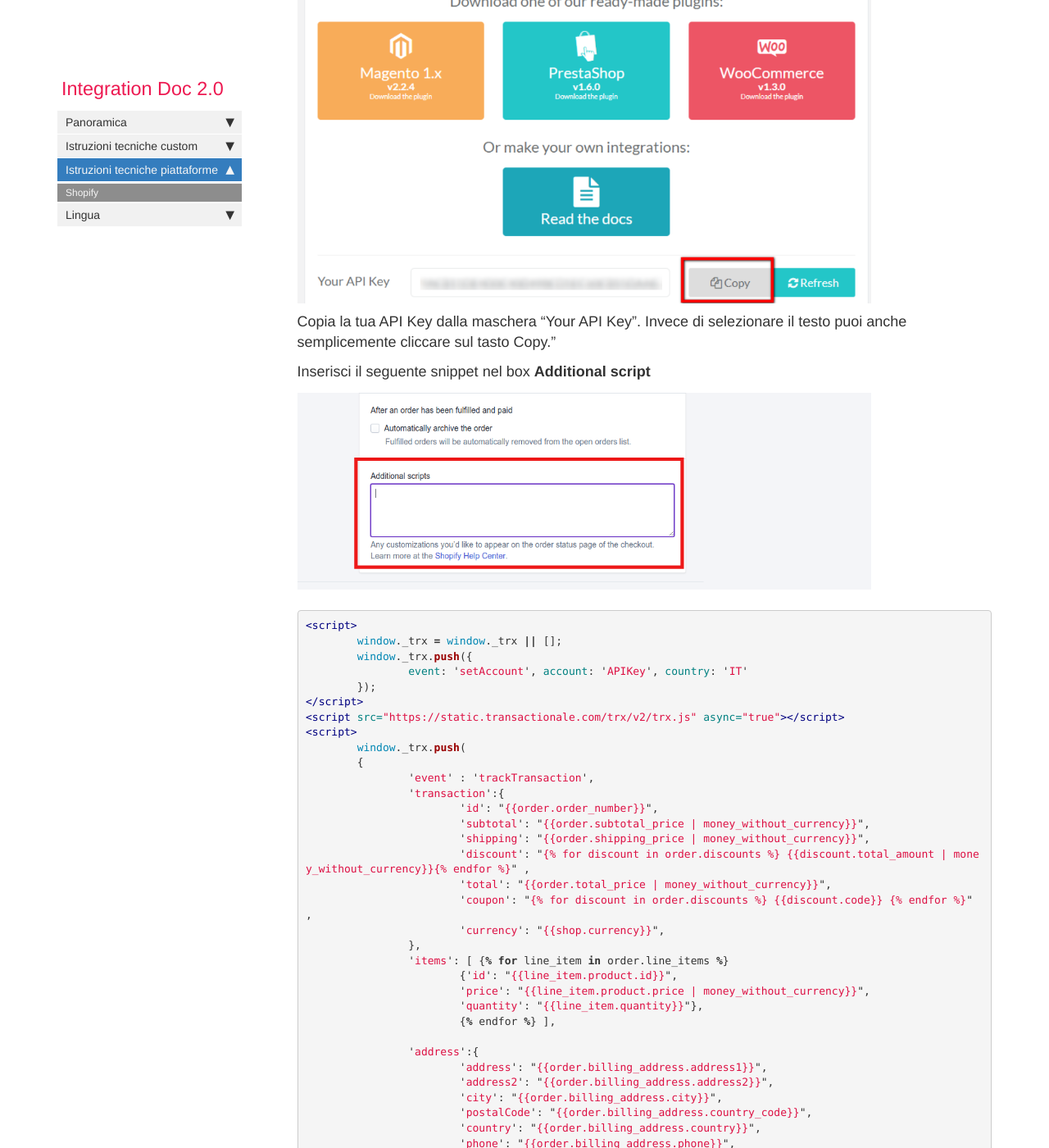
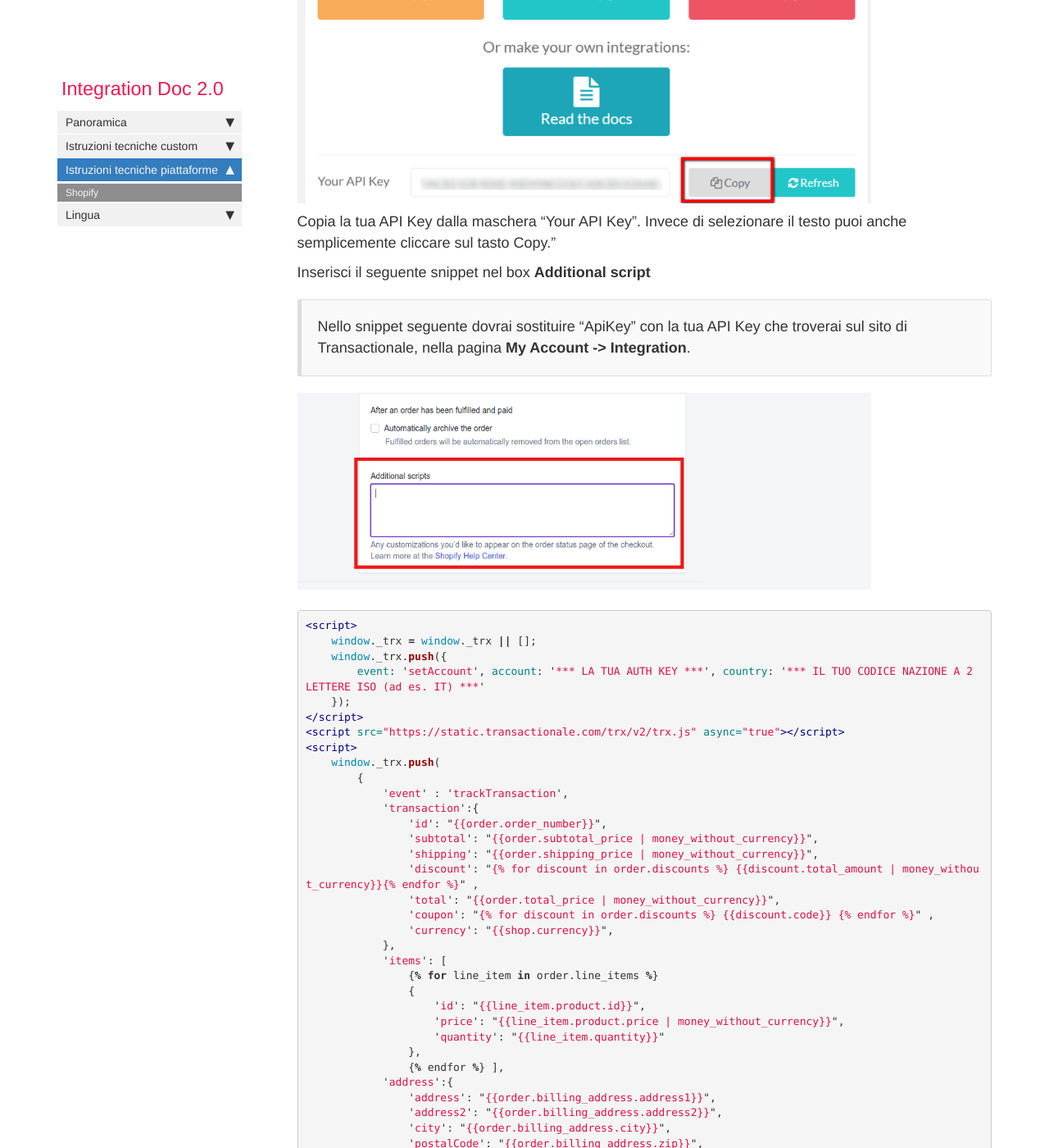
Before and after one commit to flyertech/trx_docs_it, a Jekyll site: the page built from pages/mydoc/shopify.md, in a window 1280 px wide and 1400 px high, scrolled down 1747 px. Shown: the whole window at 82% size. Built offline with Jekyll 4.4.1, drawn with Linux system fonts in a browser that asks for light colours; nearby versions of some CDN libraries; comment, search, counter and statistics services are not loaded; some of the changed text lies outside the part shown.

Commit message:
Aggiornata documentazione Shopify

```diff
--- a/pages/mydoc/shopify.md
+++ b/pages/mydoc/shopify.md
@@ -19,7 +19,6 @@ Seleziona **Checkout**
 
 ![image-title-here](images/shopify/checkout.png){:class="img-responsive"}
 
-{% include callout.html content="Nello snippet seguente dovrai sostituire \"ApiKey\" con la tua API Key che troverai sul sito di Transactionale, nella pagina **My Account -> Integration**." %}
 
 ![image-title-here](images/shopify/apikey.png){:class="img-responsive"}
 
@@ -27,12 +26,11 @@ Copia la tua API Key dalla maschera “Your API Key”. Invece di selezionare il
 
 Inserisci il seguente snippet nel box **Additional script**
 
+{% include callout.html content="Nello snippet seguente dovrai sostituire \"ApiKey\" con la tua API Key che troverai sul sito di Transactionale, nella pagina **My Account -> Integration**." %}
 ![image-title-here](images/shopify/add_script.png){:class="img-responsive"}
 
 
 {% highlight html %}{% include_relative snippets/shopify.md %}{% endhighlight %}
-
-
 
 Salva cliccalndo il pulsante **Save** in alto
 
--- a/pages/mydoc/snippets/shopify.md
+++ b/pages/mydoc/snippets/shopify.md
@@ -1,45 +1,49 @@
 {% raw %}
 <script>
-	window._trx = window._trx || [];
-	window._trx.push({
-		event: 'setAccount', account: 'APIKey', country: 'IT'
-	});
+    window._trx = window._trx || [];
+    window._trx.push({
+        event: 'setAccount', account: '*** LA TUA AUTH KEY ***', country: '*** IL TUO CODICE NAZIONE A 2 LETTERE ISO (ad es. IT) ***'
+    });
 </script>
 <script src="https://static.transactionale.com/trx/v2/trx.js" async="true"></script>
 <script>
-	window._trx.push(
-	{
-		'event' : 'trackTransaction',
-	  	'transaction':{
-			'id': "{{order.order_number}}",
-			'subtotal': "{{order.subtotal_price | money_without_currency}}",
-			'shipping': "{{order.shipping_price | money_without_currency}}",
-			'discount': "{% for discount in order.discounts %} {{discount.total_amount | money_without_currency}}{% endfor %}" ,
-			'total': "{{order.total_price | money_without_currency}}",
-			'coupon': "{% for discount in order.discounts %} {{discount.code}} {% endfor %}" ,
-			'currency': "{{shop.currency}}",
-		},
-		'items': [ {% for line_item in order.line_items %}
-			{'id': "{{line_item.product.id}}",
-			'price': "{{line_item.product.price | money_without_currency}}",
-			'quantity': "{{line_item.quantity}}"},
-			{% endfor %} ],
-
-		'address':{
-			'address': "{{order.billing_address.address1}}",
-			'address2': "{{order.billing_address.address2}}",
-			'city': "{{order.billing_address.city}}",
-			'postalCode': "{{order.billing_address.country_code}}",
-			'country': "{{order.billing_address.country}}",
-			'phone': "{{order.billing_address.phone}}",
-	   },
-		'customer': {
-			'firstName': "{{order.customer.first_name}}",
-			'lastName': "{{order.customer.last_name}}",
-			'company': "{{order.customer_address.company}}",
-			'email': "{{order.customer.email}}",
-			'optin' : "{{checkout.buyer_accepts_marketing}}",
-		},
-	});
+    window._trx.push(
+        {
+            'event' : 'trackTransaction',
+            'transaction':{
+                'id': "{{order.order_number}}",
+                'subtotal': "{{order.subtotal_price | money_without_currency}}",
+                'shipping': "{{order.shipping_price | money_without_currency}}",
+                'discount': "{% for discount in order.discounts %} {{discount.total_amount | money_without_currency}}{% endfor %}" ,
+                'total': "{{order.total_price | money_without_currency}}",
+                'coupon': "{% for discount in order.discounts %} {{discount.code}} {% endfor %}" ,
+                'currency': "{{shop.currency}}",
+            },
+            'items': [
+                {% for line_item in order.line_items %}
+                {
+                    'id': "{{line_item.product.id}}",
+                    'price': "{{line_item.product.price | money_without_currency}}",
+                    'quantity': "{{line_item.quantity}}"
+                },
+                {% endfor %} ],
+            'address':{
+                'address': "{{order.billing_address.address1}}",
+                'address2': "{{order.billing_address.address2}}",
+                'city': "{{order.billing_address.city}}",
+                'postalCode': "{{order.billing_address.zip}}",
+                'country': "{{order.billing_address.country_code}}",
+                'phone': "{{order.billing_address.phone}}",
+            },
+            'customer': {
+                'firstName': "{{order.customer.first_name}}",
+                'lastName': "{{order.customer.last_name}}",
+                'company': "{{order.customer_address.company}}",
+                'email': "{{order.customer.email}}",
+                'optin' : "{{checkout.buyer_accepts_marketing}}",
+            },
+            "touchpointType": "auto"
+        });
 </script>
+<div id="tr_touchpoint_container"></div>
 {% endraw %}
```
